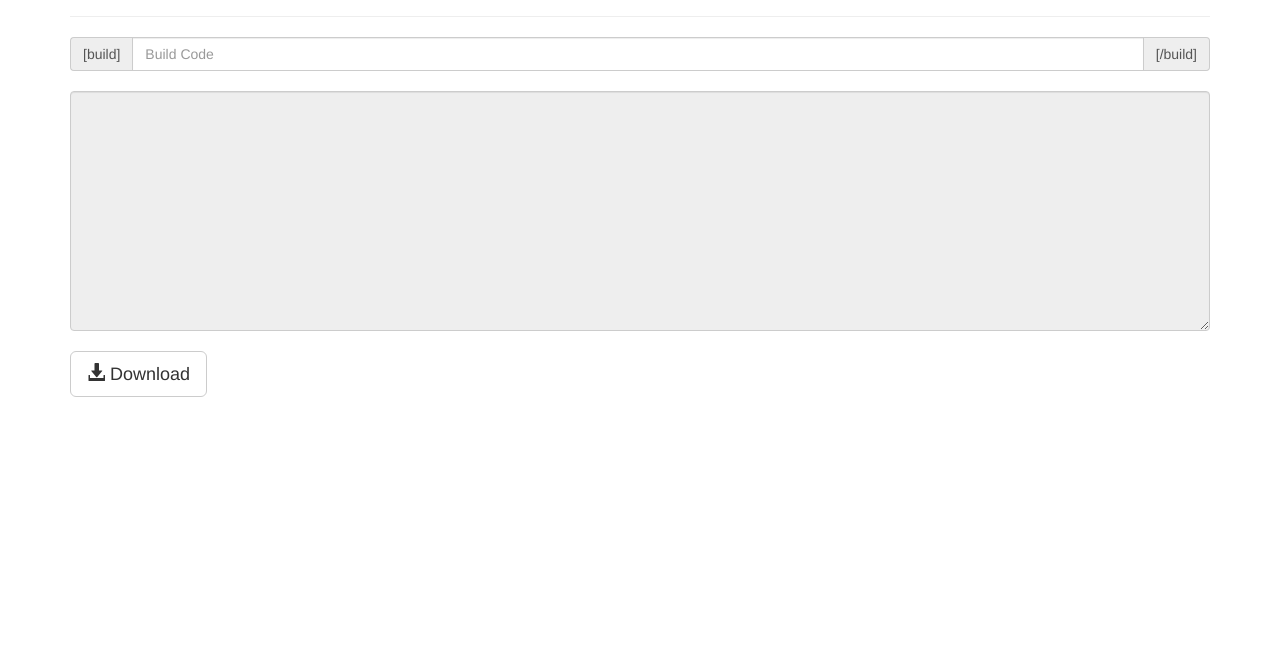
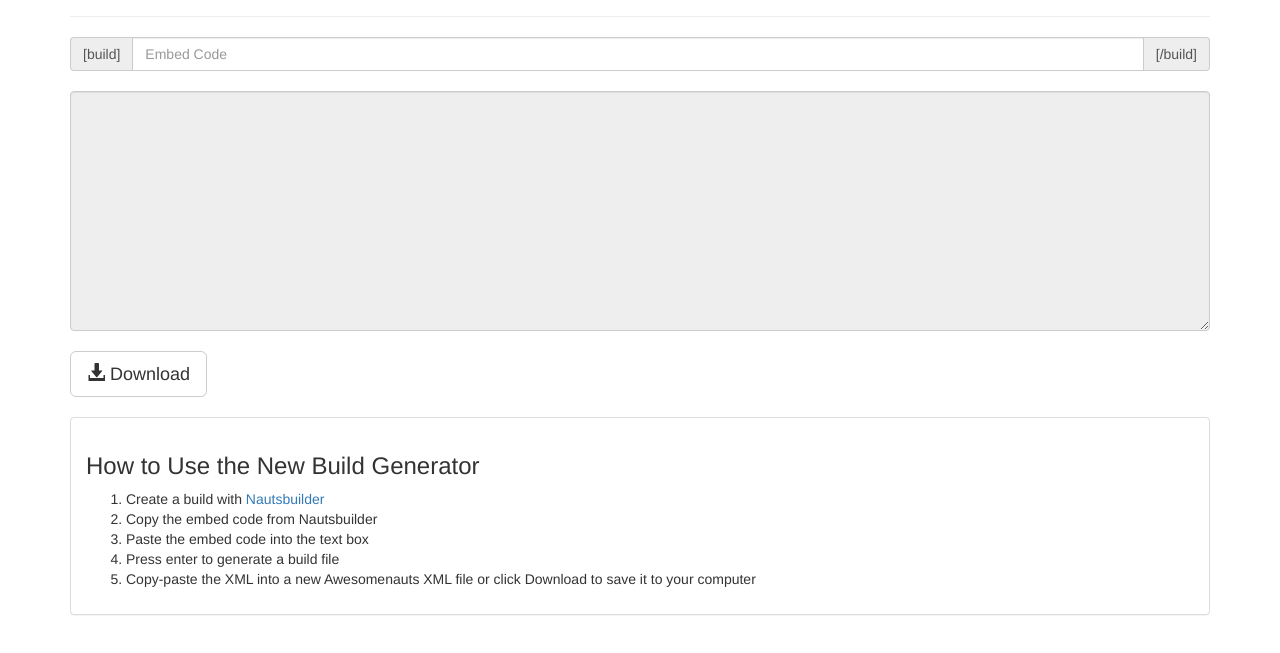
Before and after one commit to dillmo/AI-Build-Generator, a plain HTML site: page index.html in a window 1280 px wide. Shown: the part 83-736 px from the top of the page. Drawn offline with Linux system fonts and the light colour scheme.

Commit message:
Add usage guide

```diff
--- a/index.html
+++ b/index.html
@@ -15,7 +15,7 @@
 
             <div class="input-group">
                 <span class="input-group-addon">[build]</span>
-                <input class="form-control" id="buildCode" type="text" placeholder="Build Code" onkeypress="outputBuildXML(event)">
+                <input class="form-control" id="buildCode" type="text" placeholder="Embed Code" onkeypress="outputBuildXML(event)">
                 <span class="input-group-addon">[/build]</span>
             </div>
 
@@ -28,6 +28,23 @@
             <button type="button" class="btn btn-default btn-lg" onclick="downloadBuildXML()">
                 <span class="glyphicon glyphicon-download-alt"></span> Download
             </button>
+
+            <br />
+            <br />
+
+            <div class="panel panel-default">
+                <div class="panel-body">
+                    <h3>How to Use the New Build Generator</h3>
+                    <ol>
+                        <li>Create a build with <a href="http://nautsbuilder.com">Nautsbuilder</a></li>
+                        <li>Copy the embed code from Nautsbuilder</li>
+                        <li>Paste the embed code into the text box</li>
+                        <li>Press enter to generate a build file</li>
+                        <li>Copy-paste the XML into a new Awesomenauts XML file
+                            or click Download to save it to your computer</li>
+                    </ol>
+                </div>
+            </div>
         </div>
 
         <script src="js/jquery.min.js"></script>
```
